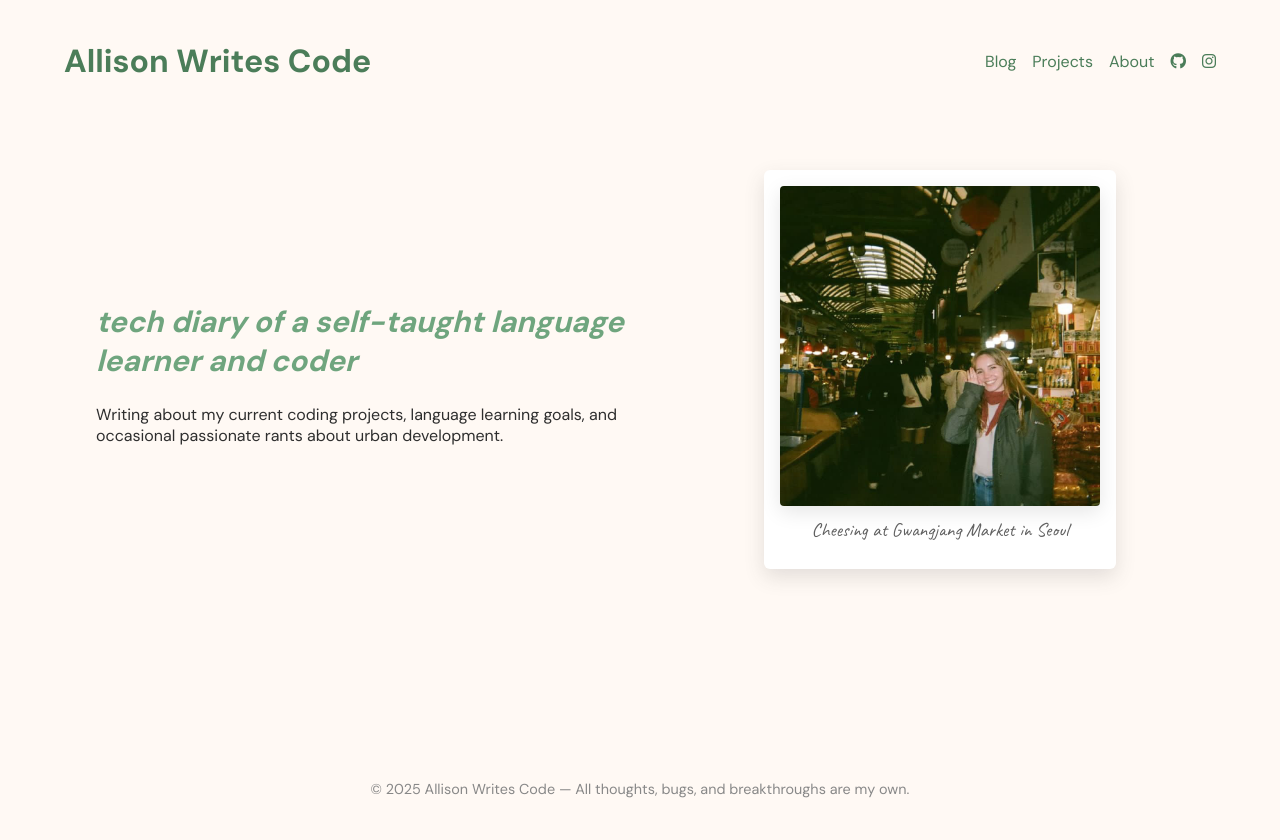
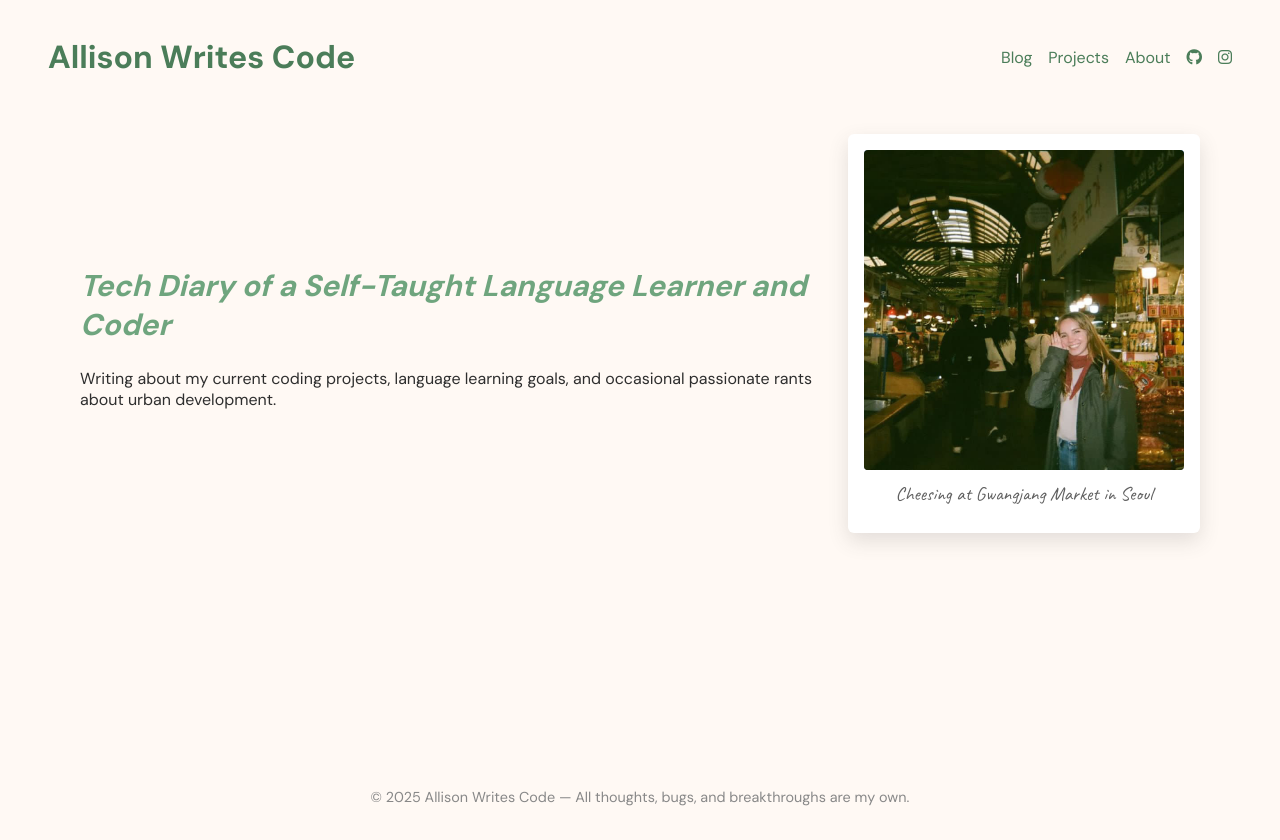
Before and after one commit to alli94/allison-writes-code, an Eleventy site: page src/index.njk in a window 1280 px wide. Built offline with nearby package versions, Linux system fonts and the light colour scheme; Eleventy itself is replaced by a stand-in of ours; files that its build step writes are made by us from their sources.

Commit message:
updated css, fixed issues with 11ty

```diff
--- a/public/assets/styles.css
+++ b/public/assets/styles.css
@@ -10,7 +10,7 @@
   }
 
   body {
-    margin: 0;
+    margin: 0, 4;
     font-family: 'DM Sans', sans-serif;
     background-color: var(--cream);
     color: var(--text);
@@ -19,7 +19,6 @@
     flex-direction: column;
     min-height: 100vh;
   }
-
 
   header {
     text-align: center;
@@ -32,7 +31,7 @@
     color: var(--deepsage);
   }
 
-  .tagline {
+  /* .tagline {
     font-size: 1.1rem;
     color: var(--sage);
     margin-top: 0.5rem;
@@ -66,7 +65,7 @@
   .card p {
     font-size: 0.95rem;
     color: #444;
-  }
+  } */
 
   footer {
     text-align: center;
@@ -78,14 +77,13 @@
   .container {
     max-width: 1200px;
     margin: 0 auto;
-    padding: 1rem;
+    padding: 0.75rem 1.5rem;
   }
  /* navbar stuff */
   .navbar {
     display: flex;
     justify-content: space-between;
     align-items: center;
-    padding: 0.75rem 1.5rem;
     border-radius: 12px;
     margin-bottom: 1rem;
   }
@@ -138,12 +136,11 @@
     align-items: center;
     justify-content: space-between;
     gap: 1rem;
-    margin-top: 1rem;
     flex-wrap: wrap;
+    margin: 0, 4rem;
   }
 
   .intro-text {
-    margin-left: 2rem;
     flex: 1;
     min-width: 260px;
   }
@@ -156,16 +153,45 @@
   }
 
   .intro-photo {
+    position: relative; /* Needed for stacking */
+
+  }
+
+ .image, .imagehover{
+    position: absolute;
+    min-width: 225px;
+    height: auto;
+    text-align: center;
+    object-fit: cover;
+    transition: opacity 0.3s ease-in-out;
+  }
+
+  .image{
+    z-index: 2;
+    opacity: 1;
+  }
+
+  .imagehover{
+    position: relative;
     flex: 1;
     min-width: 225px;
-    hight: auto;
-    text-align: center;
+    height: auto;
+    object-fit: cover;
+    transition: opacity 0.3s ease-in-out;
+
   }
-
   .intro-photo img {
     max-width: 100%;
     border-radius: 12px;
-    box-shadow: 0 6px 20px rgba(0,0,0,0.1);
+  }
+
+  .intro-photo:hover .image {
+    opacity: 0;
+  }
+
+  .intro-photo:hover .imagehover {
+    opacity: 1;
+
   }
 
 
@@ -176,7 +202,6 @@
     padding: 1rem 1rem 0.5rem; /* extra space at bottom for caption */
     border-radius: 6px;
     box-shadow: 0 8px 20px rgba(70, 69, 69, 0.15);
-    text-align: center;
     max-width: 320px;
     margin: 0 auto;
     position: relative;
@@ -193,6 +218,34 @@
     font-family: 'Caveat', cursive;
     color:rgb(96, 96, 96);
     margin-top: 0.75rem;
+
+  }
+
+  .caption.image,
+.caption.imagehover {
+  position: absolute;
+  width: 100%;
+  text-align: center;
+}
+
+.caption.image {
+  z-index: 2;
+  opacity: 1;
+  position: absolute;
+
+}
+.caption.imagehover {
+  z-index: 1;
+  opacity: 0;
+  position: relative;
+}
+
+  .intro-photo:hover .caption.image {
+    opacity: 0;
+  }
+
+  .intro-photo:hover .caption.imagehover {
+    opacity: 1;
   }
 
   .caption2{
@@ -207,7 +260,7 @@
     align-items: center;
     justify-content: space-between;
     gap: 1rem;
-    margin-top: 3rem;
+    margin: 0, 4rem;
     flex-wrap: wrap;
   }
 
@@ -256,9 +309,9 @@
   }
 
 
-  /* FOOTER */
+/* FOOTER */
 
-  footer{
+footer{
     position: relative;
     width: 100%;
     bottom: 0;
--- a/src/assets/styles.css
+++ b/src/assets/styles.css
@@ -10,7 +10,7 @@
   }
 
   body {
-    margin: 0;
+    margin: 0, 4;
     font-family: 'DM Sans', sans-serif;
     background-color: var(--cream);
     color: var(--text);
@@ -19,7 +19,6 @@
     flex-direction: column;
     min-height: 100vh;
   }
-
 
   header {
     text-align: center;
@@ -32,7 +31,7 @@
     color: var(--deepsage);
   }
 
-  .tagline {
+  /* .tagline {
     font-size: 1.1rem;
     color: var(--sage);
     margin-top: 0.5rem;
@@ -66,7 +65,7 @@
   .card p {
     font-size: 0.95rem;
     color: #444;
-  }
+  } */
 
   footer {
     text-align: center;
@@ -78,14 +77,13 @@
   .container {
     max-width: 1200px;
     margin: 0 auto;
-    padding: 1rem;
+    padding: 0.75rem 1.5rem;
   }
  /* navbar stuff */
   .navbar {
     display: flex;
     justify-content: space-between;
     align-items: center;
-    padding: 0.75rem 1.5rem;
     border-radius: 12px;
     margin-bottom: 1rem;
   }
@@ -138,12 +136,11 @@
     align-items: center;
     justify-content: space-between;
     gap: 1rem;
-    margin-top: 1rem;
     flex-wrap: wrap;
+    margin: 0, 4rem;
   }
 
   .intro-text {
-    margin-left: 2rem;
     flex: 1;
     min-width: 260px;
   }
@@ -156,16 +153,45 @@
   }
 
   .intro-photo {
+    position: relative; /* Needed for stacking */
+
+  }
+
+ .image, .imagehover{
+    position: absolute;
+    min-width: 225px;
+    height: auto;
+    text-align: center;
+    object-fit: cover;
+    transition: opacity 0.3s ease-in-out;
+  }
+
+  .image{
+    z-index: 2;
+    opacity: 1;
+  }
+
+  .imagehover{
+    position: relative;
     flex: 1;
     min-width: 225px;
-    hight: auto;
-    text-align: center;
+    height: auto;
+    object-fit: cover;
+    transition: opacity 0.3s ease-in-out;
+
   }
-
   .intro-photo img {
     max-width: 100%;
     border-radius: 12px;
-    box-shadow: 0 6px 20px rgba(0,0,0,0.1);
+  }
+
+  .intro-photo:hover .image {
+    opacity: 0;
+  }
+
+  .intro-photo:hover .imagehover {
+    opacity: 1;
+
   }
 
 
@@ -176,7 +202,6 @@
     padding: 1rem 1rem 0.5rem; /* extra space at bottom for caption */
     border-radius: 6px;
     box-shadow: 0 8px 20px rgba(70, 69, 69, 0.15);
-    text-align: center;
     max-width: 320px;
     margin: 0 auto;
     position: relative;
@@ -193,6 +218,34 @@
     font-family: 'Caveat', cursive;
     color:rgb(96, 96, 96);
     margin-top: 0.75rem;
+
+  }
+
+  .caption.image,
+.caption.imagehover {
+  position: absolute;
+  width: 100%;
+  text-align: center;
+}
+
+.caption.image {
+  z-index: 2;
+  opacity: 1;
+  position: absolute;
+
+}
+.caption.imagehover {
+  z-index: 1;
+  opacity: 0;
+  position: relative;
+}
+
+  .intro-photo:hover .caption.image {
+    opacity: 0;
+  }
+
+  .intro-photo:hover .caption.imagehover {
+    opacity: 1;
   }
 
   .caption2{
@@ -207,7 +260,7 @@
     align-items: center;
     justify-content: space-between;
     gap: 1rem;
-    margin-top: 3rem;
+    margin: 0, 4rem;
     flex-wrap: wrap;
   }
 
@@ -256,9 +309,9 @@
   }
 
 
-  /* FOOTER */
+/* FOOTER */
 
-  footer{
+footer{
     position: relative;
     width: 100%;
     bottom: 0;
--- a/src/index.njk
+++ b/src/index.njk
@@ -2,19 +2,20 @@
 title: Allison Writes Code
 layout: 'base.njk'
 ---
-
 <section class="intro-section">
   <div class="intro-text">
-          <h1>tech diary of a self-taught language learner and coder</h1>
+    <h1>Tech Diary of a Self-Taught Language Learner and Coder</h1>
     <p>
       Writing about my current coding projects, language learning goals, and occasional passionate rants about urban development.
     </p>
   </div>
+
+    <div class="polaroid">
     <div class="intro-photo">
-            <div class="polaroid">
-          <img src="assets/images/market-profile.png" alt="smiling at the camera" />
-          <p class="caption">Cheesing at Gwangjang Market in Seoul</p>
+      <img src="assets/images/market-profile.png" alt="Smiling at the camera" class="image" />
+      <img src="assets/images/ocean-profile.png" alt="Looking for Fuji" class="imagehover" />
+      <p class="caption image">Cheesing at Gwangjang Market in Seoul</p>
+      <p class="caption imagehover">Looking for Mt. Fuji</p>
     </div>
-
   </div>
 </section>
```
Also changed, not shown: .github/workflows/deploy.yml (deleted), public/index.html, 1 other file. Lines whose indentation alone changed are shown as unchanged.
